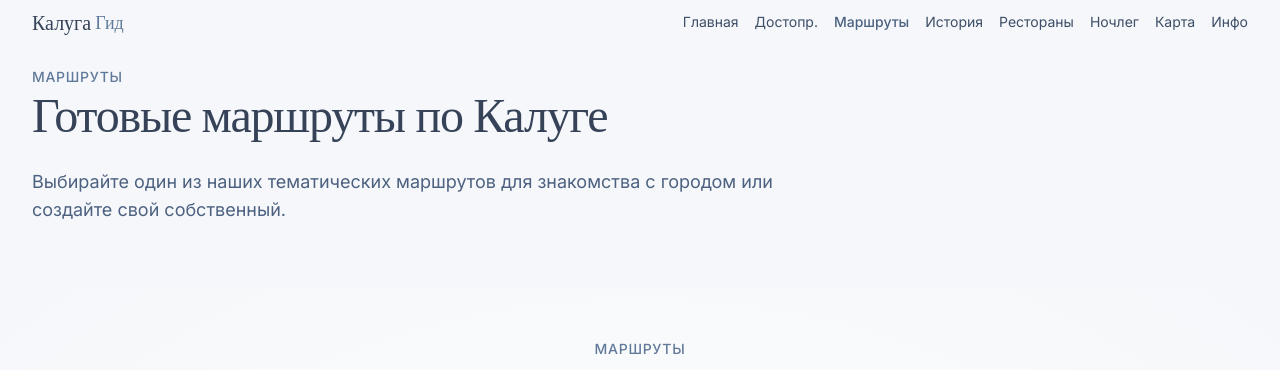
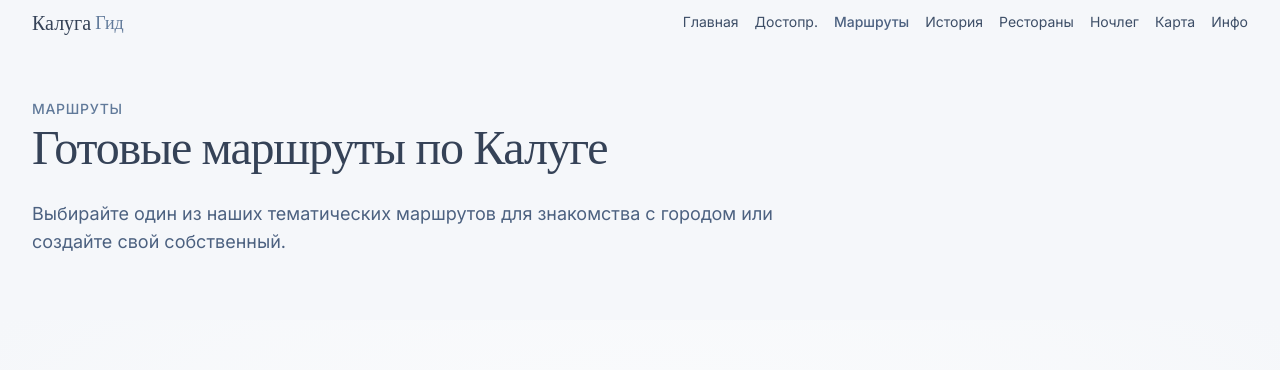
Before and after one commit to 1menofade/kaluga-explorer-guide, a React (Vite) app: page /routes in a window 1280 px wide. Shown: the top 370 px of the page. Built offline with nearby package versions, Linux system fonts and the light colour scheme.

Commit message:
Fix: Navbar offset on pages
Adjust the top padding on pages to ensure consistent spacing below the navbar.

```diff
--- a/src/pages/Attractions.tsx
+++ b/src/pages/Attractions.tsx
@@ -113,7 +113,7 @@ const Attractions = () => {
       <Navbar />
 
       {/* New title section with consistent styling */}
-      <div className="bg-kaluga-50 py-16">
+      <div className="bg-kaluga-50 py-16 pt-24">
         <div className="container-custom">
           <span className="section-subtitle">Путеводитель</span>
           <h1 className="section-title">Достопримечательности Калуги</h1>
--- a/src/pages/Routes.tsx
+++ b/src/pages/Routes.tsx
@@ -79,7 +79,7 @@ const RoutesPage = () => {
       <Navbar />
 
       {/* New title section with consistent styling */}
-      <div className="bg-kaluga-50 py-16">
+      <div className="bg-kaluga-50 py-16 pt-24">
         <div className="container-custom">
           <span className="section-subtitle">Маршруты</span>
           <h1 className="section-title">Готовые маршруты по Калуге</h1>
```
